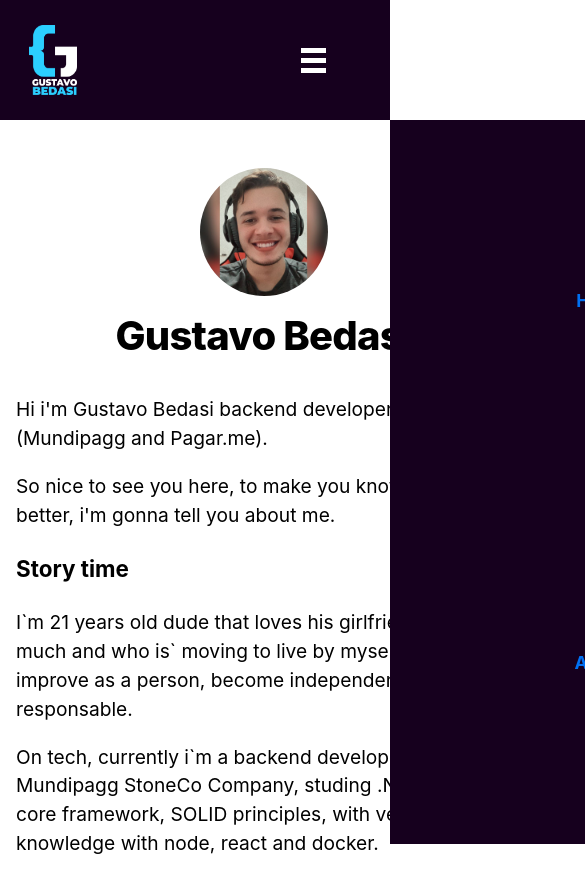
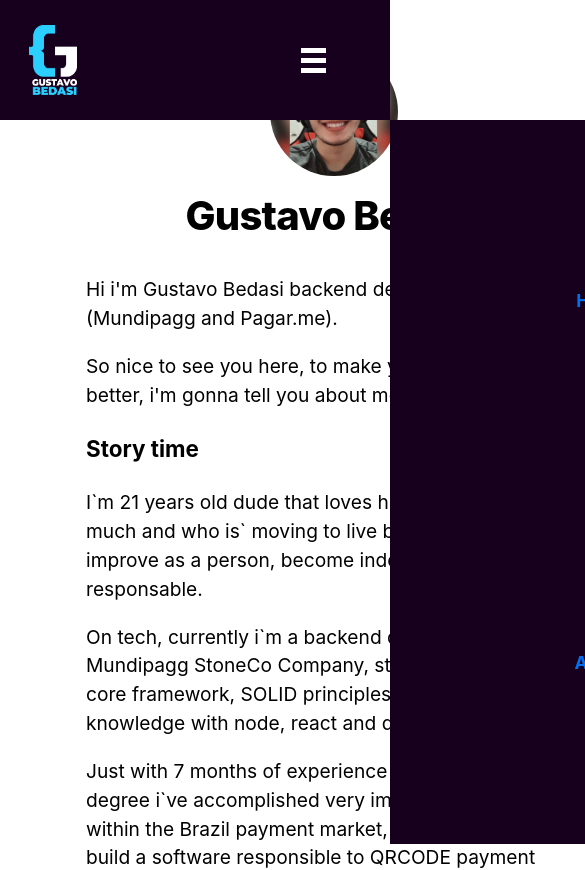
Before and after one commit to GusBedasi/my-page, a Next.js app: page /about in a window 390 px wide. Shown: the top 870 px of the page, 585 px wide, since content can reach past the window. Built offline with nearby package versions, Linux system fonts and the light colour scheme.

Commit message:
fix: navbar heigth

```diff
--- a/components/menu/nav.module.css
+++ b/components/menu/nav.module.css
@@ -62,11 +62,11 @@
 
   .links {
     margin: 0;
-    width: 100vw;
+    width: 100%;
     position: fixed;
     top: 7.5rem;
     right: 0px;
-    height: calc(100vh - 7.5rem);
+    height: calc(100% - 7.5rem);
     flex-direction: column;
     align-items: center;
     transition: transform 0.5s ease-in;
--- a/pages/styles.module.css
+++ b/pages/styles.module.css
@@ -1,9 +1,8 @@
 .container {
   height: 80vh;
   max-width: 33rem;
-  min-width: 33rem;
   padding: 0 1rem;
-  margin: 3rem auto 6rem;
+  margin: 3rem auto;
 }
 
 .container article {
@@ -58,6 +57,6 @@
 
 @media screen and (max-width: 1180px) {
   .container{
-    margin: calc(3rem + 7.5rem) auto 6rem;
+    margin: 3rem auto;
   }
 }
--- a/styles/global.css
+++ b/styles/global.css
@@ -1,5 +1,6 @@
 body {
   width: 100vw;
+  min-width: 668px;
   height: 100vh;
   padding: 0;
   margin: 0;
```
